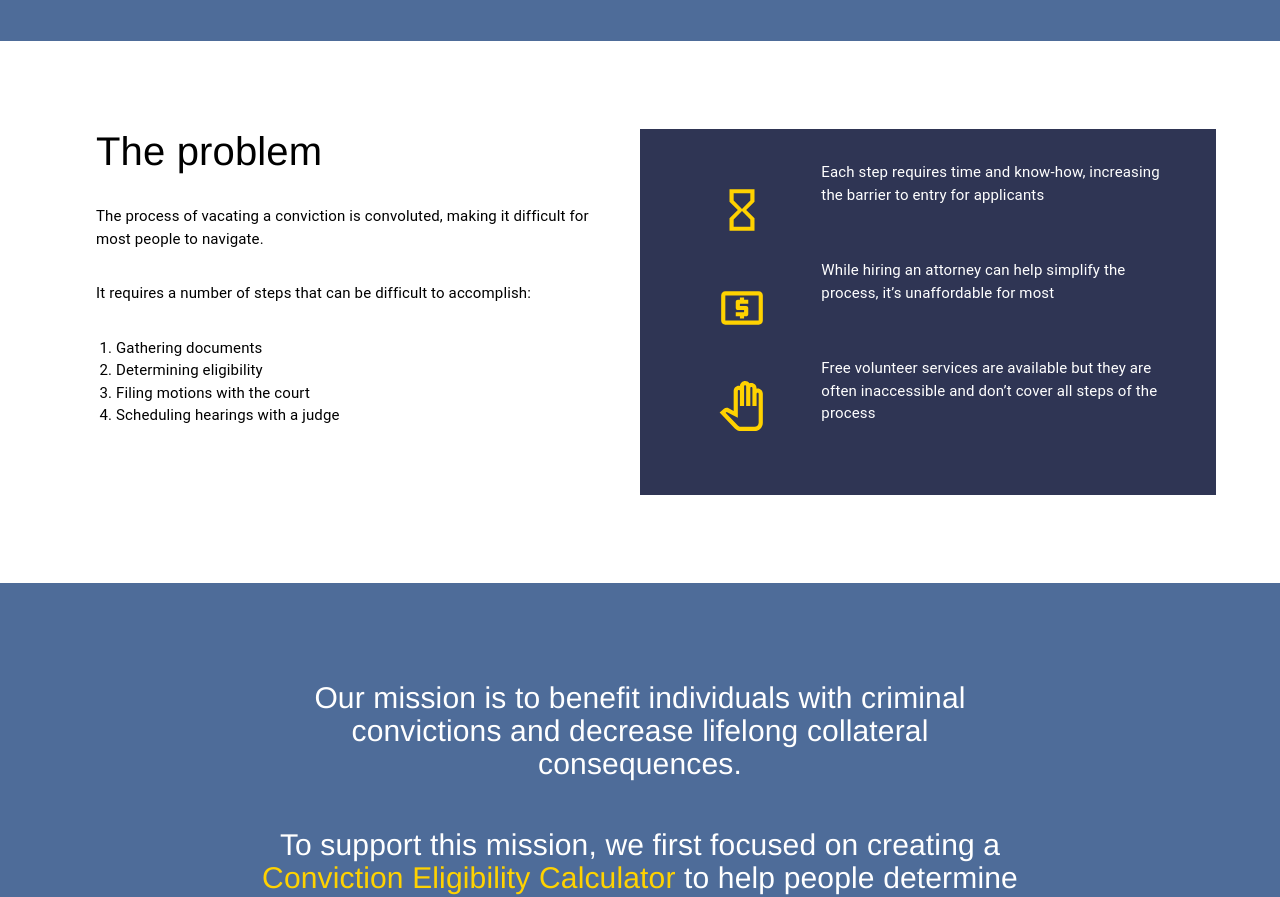
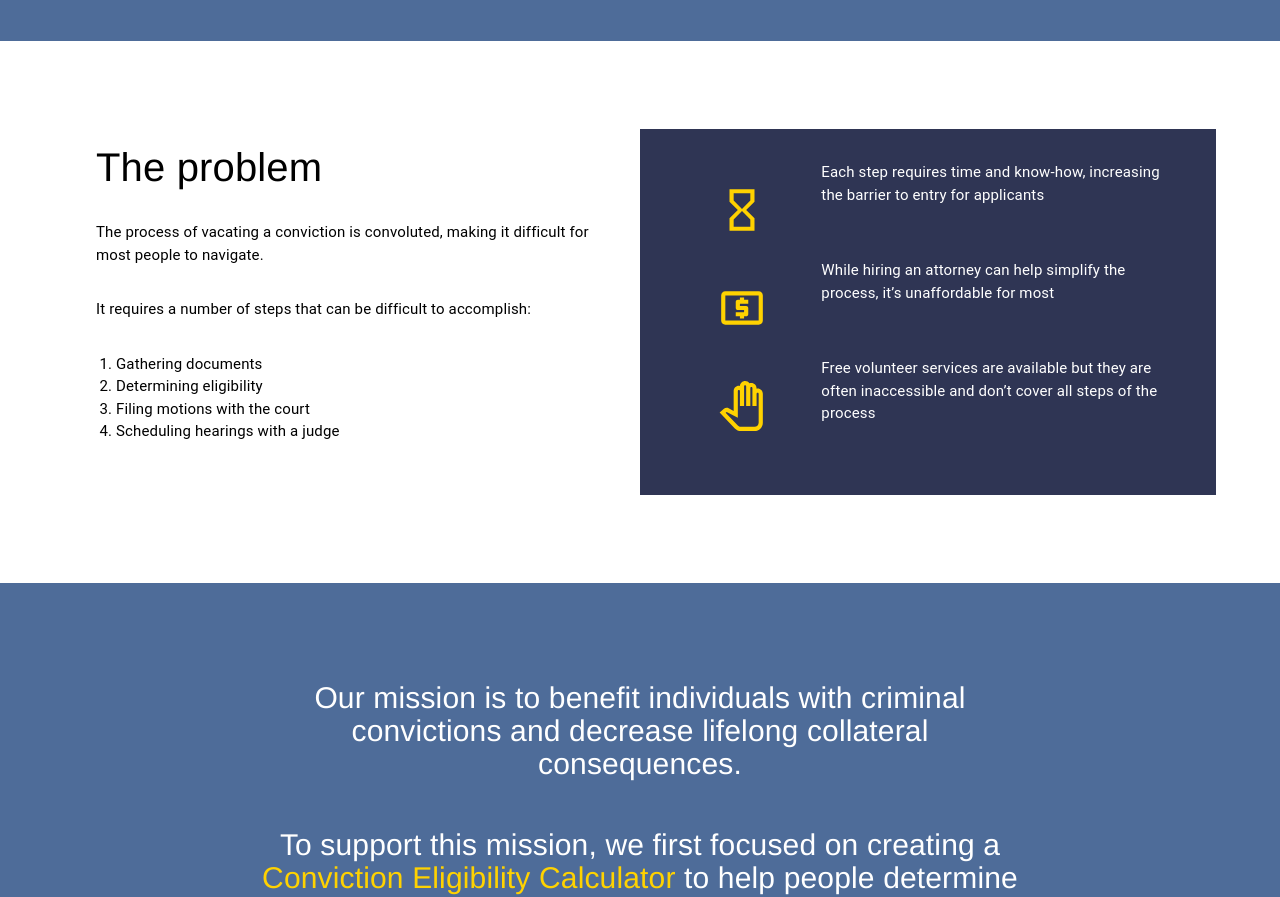
Before and after one commit to openseattle/clearviction-v1, a React (Create React App) app: page /about in a window 1280 px wide. Shown: the part 1080-1977 px from the top of the page. Built offline with nearby package versions, Linux system fonts and the light colour scheme.

Commit message:
adjust spacing about page

```diff
--- a/src/Pages/AboutPage.jsx
+++ b/src/Pages/AboutPage.jsx
@@ -65,10 +65,12 @@ const useStyles = makeStyles((theme) => ({
     paddingLeft: theme.spacing(4),
   },
   problemLeftTitle: {
-    marginBottom: theme.spacing(4),
+    paddingTop: theme.spacing(2),
+    paddingBottom: theme.spacing(2),
   },
   problemLeftBody: {
-    marginTop: theme.spacing(4),
+    paddingTop: theme.spacing(2),
+    paddingBottom: theme.spacing(2),
   },
   problemRootRight: {
     backgroundColor: theme.palette.primary.dark,
@@ -120,14 +122,16 @@ const useStyles = makeStyles((theme) => ({
 
 const AboutPage = () => {
   const classes = useStyles();
-  const pageTitle = "About Us";
-  const pageSubtitle = `We are a civic-tech open-source project working to make the
-  conviction vacation process easier and more straightforward, starting with an
-  eligibility calculator.`;
   return (
     <>
       <Container maxWidth="lg">
-        <HeroPanel title={pageTitle} subtitle={pageSubtitle} />
+        <HeroPanel
+          title={"About Us"}
+          subtitle={
+            `We are a civic-tech open-source project working to make the conviction vacation
+            process easier and more straightforward, starting with an eligibility calculator.`
+          }
+        />
       </Container>
 
       <Box className={classes.roots}>
@@ -215,7 +219,13 @@ const AboutPage = () => {
                 <li>Scheduling hearings with a judge</li>
               </Typography>
             </Grid>
-            <Grid className={classes.problemRootRight} item xs={12} sm={12} md={6}>
+            <Grid
+              className={classes.problemRootRight}
+              item
+              xs={12}
+              sm={12}
+              md={6}
+            >
               <Grid container justifyContent="center">
                 <Grid item sm={3} md={3}>
                   <HourglassEmpty className={classes.theProblemIcon} />
@@ -269,7 +279,7 @@ const AboutPage = () => {
               and decrease lifelong collateral consequences.
             </Typography>
             <Typography className={classes.ourMissionText} variant="h3">
-              To support this mission, we first focused on creating a <br />
+              To support this mission, we first focused on creating a{" "}
               <span className={classes.highlightText}>
                 Conviction Eligibility Calculator
               </span>{" "}
```
